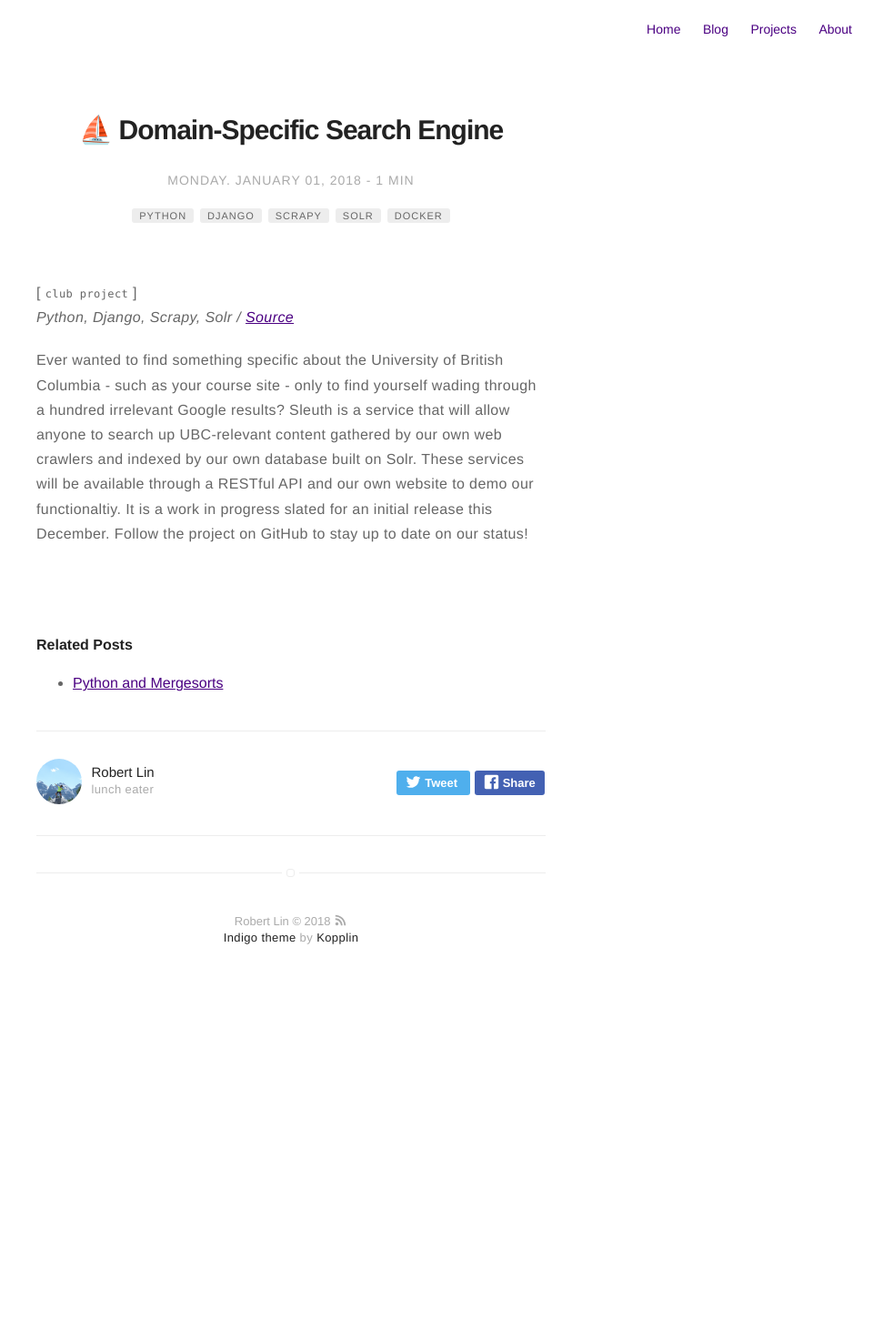
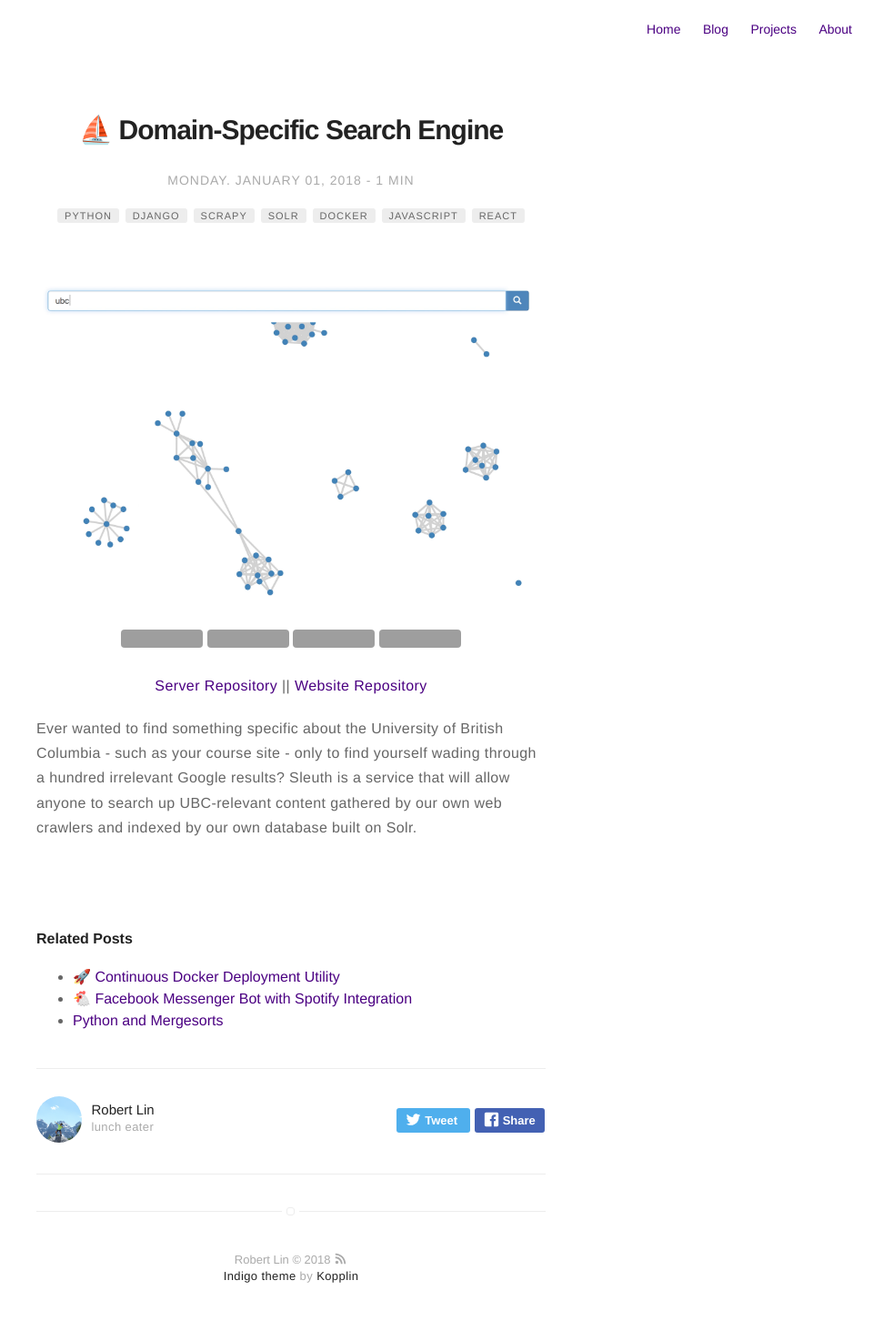
Before and after one commit to bobheadxi/bobheadxi.github.io, a Jekyll site: the page built from _posts/2018-1-1-sleuth.md, in a window 1280 px wide. Shown: the whole page at 91% size, without its empty margins (320-1280 px from the left). Built offline with Jekyll 4.4.1, drawn with Linux system fonts in a browser that asks for light colours; emoji names are drawn with the system emoji font; before the commit the page ends 1103 px from its top, so only the background shows below that; grey boxes are pictures that could not be loaded.

Commit message:
For #9: Prettier projects, shield badges

```diff
--- a/_posts/2018-1-1-sleuth.md
+++ b/_posts/2018-1-1-sleuth.md
@@ -8,7 +8,9 @@ tag:
 - scrapy
 - solr
 - docker
-image: https://koppl.in/indigo/assets/images/jekyll-logo-light-solid.png
+- javascript
+- react
+image: /assets/images/projects/sleuth-1.png
 headerImage: false
 projects: true
 hidden: true # don't count this post in blog pagination
@@ -18,7 +20,23 @@ author: robert
 externalLink: false
 ---
 
-[ `club project` ]
-*Python, Django, Scrapy, Solr / [Source](https://github.com/ubclaunchpad/sleuth)*
+<p align="center">
+    <img src="/assets/images/projects/sleuth-1.png" />
+</p>
 
-Ever wanted to find something specific about the University of British Columbia - such as your course site - only to find yourself wading through a hundred irrelevant Google results? Sleuth is a service that will allow anyone to search up UBC-relevant content gathered by our own web crawlers and indexed by our own database built on Solr. These services will be available through a RESTful API and our own website to demo our functionaltiy. It is a work in progress slated for an initial release this December. Follow the project on GitHub to stay up to date on our status!
+<p align="center">
+    <img src="https://coveralls.io/repos/github/ubclaunchpad/sleuth/badge.svg?branch=master"
+        alt="Coverage Status" />
+    <img src="https://img.shields.io/github/languages/top/ubclaunchpad/sleuth.svg"
+        alt="Server language" />
+    <img src="https://img.shields.io/github/languages/top/ubclaunchpad/sleuth-frontend.svg"
+        alt="Frontend language" />
+    <img src="https://img.shields.io/github/contributors/ubclaunchpad/sleuth.svg" />
+</p>
+
+<p align="center">
+    <a href="https://github.com/ubclaunchpad/sleuth">Server Repository</a>
+    || <a href="https://github.com/ubclaunchpad/sleuth-frontend">Website Repository</a>
+</p>
+
+Ever wanted to find something specific about the University of British Columbia - such as your course site - only to find yourself wading through a hundred irrelevant Google results? Sleuth is a service that will allow anyone to search up UBC-relevant content gathered by our own web crawlers and indexed by our own database built on Solr.
--- a/_sass/base/general.sass
+++ b/_sass/base/general.sass
@@ -29,7 +29,8 @@ h4
 
 a
 	color: $delta
-	text-decoration: underline
+	text-decoration: none
+
 
 p
 	line-height: 1.7
```
Also changed, not shown: _posts/2018-1-1-facebook-spotify-bot.md (+12 -3 lines), _posts/2018-1-1-r-android-appstore.md (+15 -5 lines), _posts/2018-1-29-inertia.md (added, +29 -0 lines), assets/images/james.jpg (deleted), assets/images/jekyll-logo-light-solid.png (deleted), assets/images/markdown.jpg (deleted), assets/images/projects/sleuth-1.png (added).
